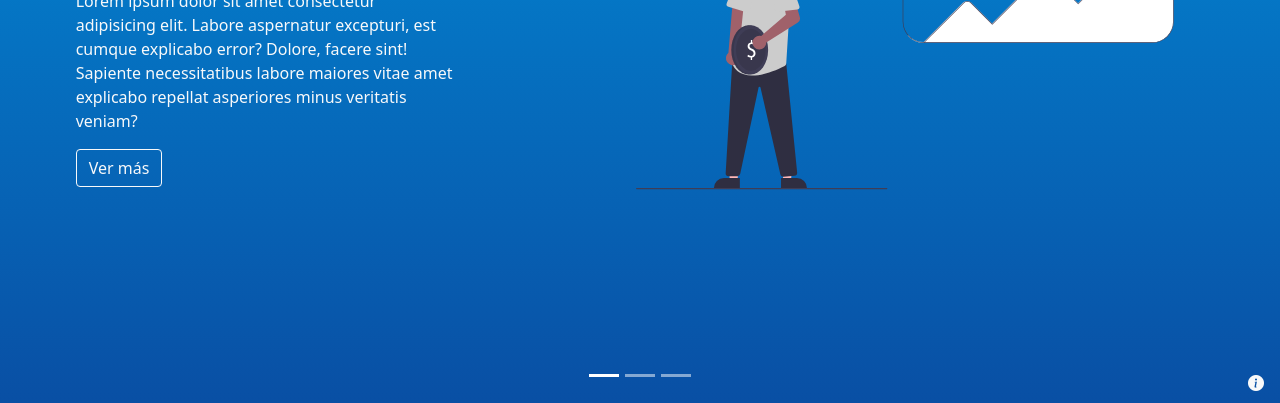
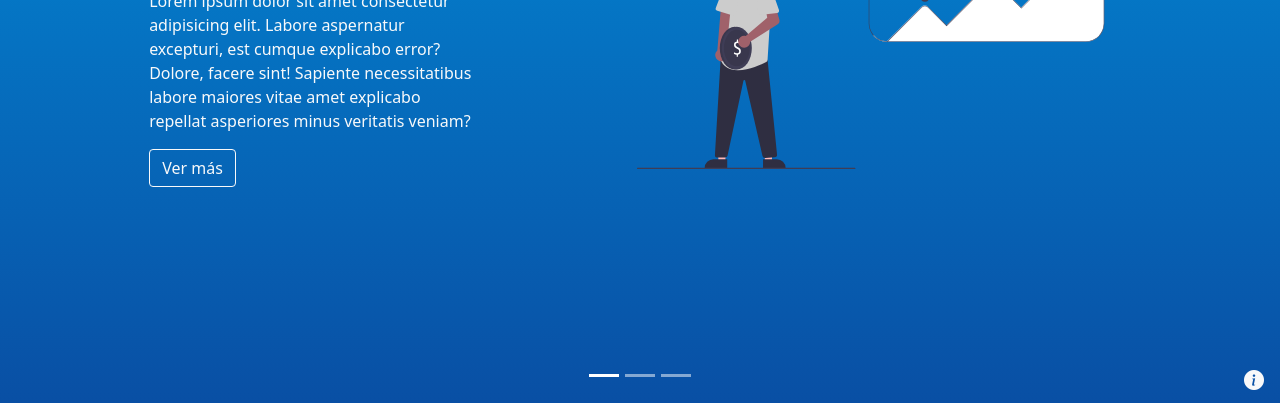
Before and after one commit to Two-Zer00/bmm, a plain HTML site: page index.html in a window 1280 px wide. Shown: the part 397-800 px from the top of the page. Drawn offline with nearby package versions, Linux system fonts and the light colour scheme; no server answers; a web font is replaced by a local one.

Commit message:
large screen styles

```diff
--- a/index.html
+++ b/index.html
@@ -13,7 +13,7 @@
     <title>Banco Mercantíl de México</title>
 </head>
 
-<body>
+<body class="bg-primary">
     <nav class="navbar navbar-expand-lg navbar-light bg-white fixed-top" id="navBar">
         <div class="container-fluid">
             <a class="navbar-brand" href="https://bmm.twozer00.dev/">
@@ -72,7 +72,7 @@
             </div>
         </div>
     </nav>
-    <main id="carouselExampleSlidesOnly" class="carousel slide bg-primary vh-100" style="padding-top: 66px;"
+    <main id="carouselExampleSlidesOnly" class="carousel slide vh-100 container-sm" style="padding-top: 66px;"
         data-bs-ride="carousel" data-bs-interval="6000">
         <div class="carousel-indicators">
             <button type="button" data-bs-target="#carouselExampleSlidesOnly" data-bs-slide-to="0" class="active"
@@ -149,15 +149,9 @@
     </main>
     <footer class="fixed-bottom" style="left: unset;">
         <ul class="nav justify-content-end">
-            <!-- <li class="nav-item">
-                <a class="nav-link link-light" href="https://twozer00.dev" target="_blank" rel="author">
-                    &copy; 2022
-                    Twozer00
-                </a>
-            </li> -->
             <li class="nav-item">
                 <div class="dropdown dropup">
-                    <a class="nav-link bi bi-info-circle-fill link-light user-select-none" type="button"
+                    <a class="nav-link bi bi-info-circle-fill link-light user-select-none fs-5" type="button"
                         id="dropdownMenuButton1" data-bs-toggle="dropdown" aria-expanded="false" data-bs-offset="-40,0">
                     </a>
                     <ul class="dropdown-menu dropdown-menu-end dropdown-menu-lg-start text-center"
--- a/js/script.js
+++ b/js/script.js
@@ -16,6 +16,7 @@ filtered.forEach((key, index) => {
       document.querySelector(".dropdown-menu").children[1]
     );
 });
+
 var myCarousel = document.getElementById("carouselExampleSlidesOnly");
 myCarousel.addEventListener("slide.bs.carousel", (event) => {
   const children = Array.from(
```
